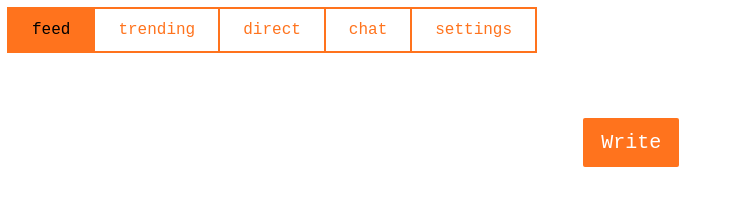
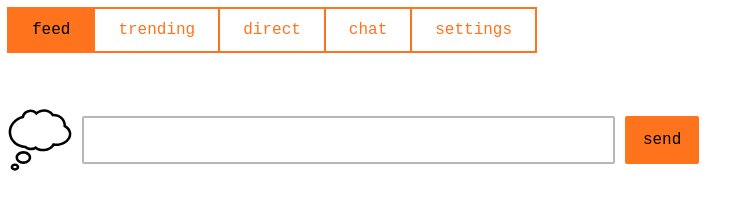
Before and after one commit to okjodom/nostrweb, a website with bundled scripts: page src/index.html in a window 1280 px wide. Shown: the whole page, without its empty margins (0-755 px from the left). Built offline with nearby package versions, Linux system fonts and the light colour scheme.

Commit message:
feed: add inline form for writing new messages
Just a prototype, not functioning yet

```diff
--- a/src/form.css
+++ b/src/form.css
@@ -3,7 +3,7 @@ form {
 
 input,
 textarea {
-  color: var(--bgcolor-accent);
+  color: var(--color);
   font-family: monospace;
   font-size: 1.6rem;
   margin-bottom: 1.2rem;
@@ -12,7 +12,6 @@ textarea {
 
 button,
 label {
-  color: var(--bgcolor-accent);
   display: block;
   font-family: monospace;
   font-size: 1.6rem;
@@ -21,12 +20,16 @@ label {
   text-indent: 0;
 }
 
+label {
+  color: var(--bgcolor-accent);
+}
+
 input[type="password"],
 input[type="text"] {
   border: .2rem solid #b7b7b7;
   border-radius: .2rem;
   display: block;
-  outline-color: rgb(102, 102, 102);
+  margin: 0;
   width: 100%;
 }
 input[type="password"]:focus,
@@ -39,16 +42,19 @@ input[type="text"]:focus {
   align-items: center;
   display: flex;
   justify-content: flex-end;
+  margin-top: 2rem;
   min-height: 3.2rem;
 }
-.buttons-bottombar {
-  bottom: 2rem;
-  padding: 0 1rem;
-  position: sticky;
+
+button {
+  background-color: var(--bgcolor-accent);
+  border: none;
+  border-radius: .2rem;
+  cursor: pointer;
+  outline-offset: 1px;
 }
-.buttons-bottombar button {
-  font-size: 2rem;
-  margin: 1rem;
+
+button:focus {
 }
 
 .button-inline {
@@ -56,14 +62,6 @@ input[type="text"]:focus {
   color: var(--color);
   display: inline;
   padding: .3rem;
-}
-
-button {
-  background-color: var(--bgcolor-accent);
-  border: none;
-  border-radius: .2rem;
-  color: white;
-  cursor: pointer;
 }
 
 button:disabled {
@@ -80,3 +78,21 @@ button:disabled {
   flex-grow: 1;
   padding: 1rem 1.8rem;
 }
+
+.form-inline {
+  display: flex;
+  flex-grow: 1;
+  gap: 1rem;
+}
+
+.form-inline input[type=text] {
+  flex-grow: 1;
+}
+
+.form-inline button {
+  flex-grow: 0;
+}
+
+.focus-active {
+
+}
--- a/src/index.html
+++ b/src/index.html
@@ -12,10 +12,16 @@
         <input type="radio" name="maintabs" id="homefeed" checked>
         <label for="homefeed">feed</label>
         <div class="content">
+          <article class="mbox">
+            <img class="mbox-img" src="bubble.svg">
+            <div class="mbox-body">
+              <form class="form-inline">
+                <input type="text" name="message">
+                <button type="button" id="publish">send</button>
+              </form>
+            </div>
+          </article>
           <div class="cards" id="feedlist"></div>
-          <div class="buttons buttons-bottombar">
-            <button type="button" class="button-big" id="publish">Write</button>
-          </div>
         </div>
       </div>
 
```
